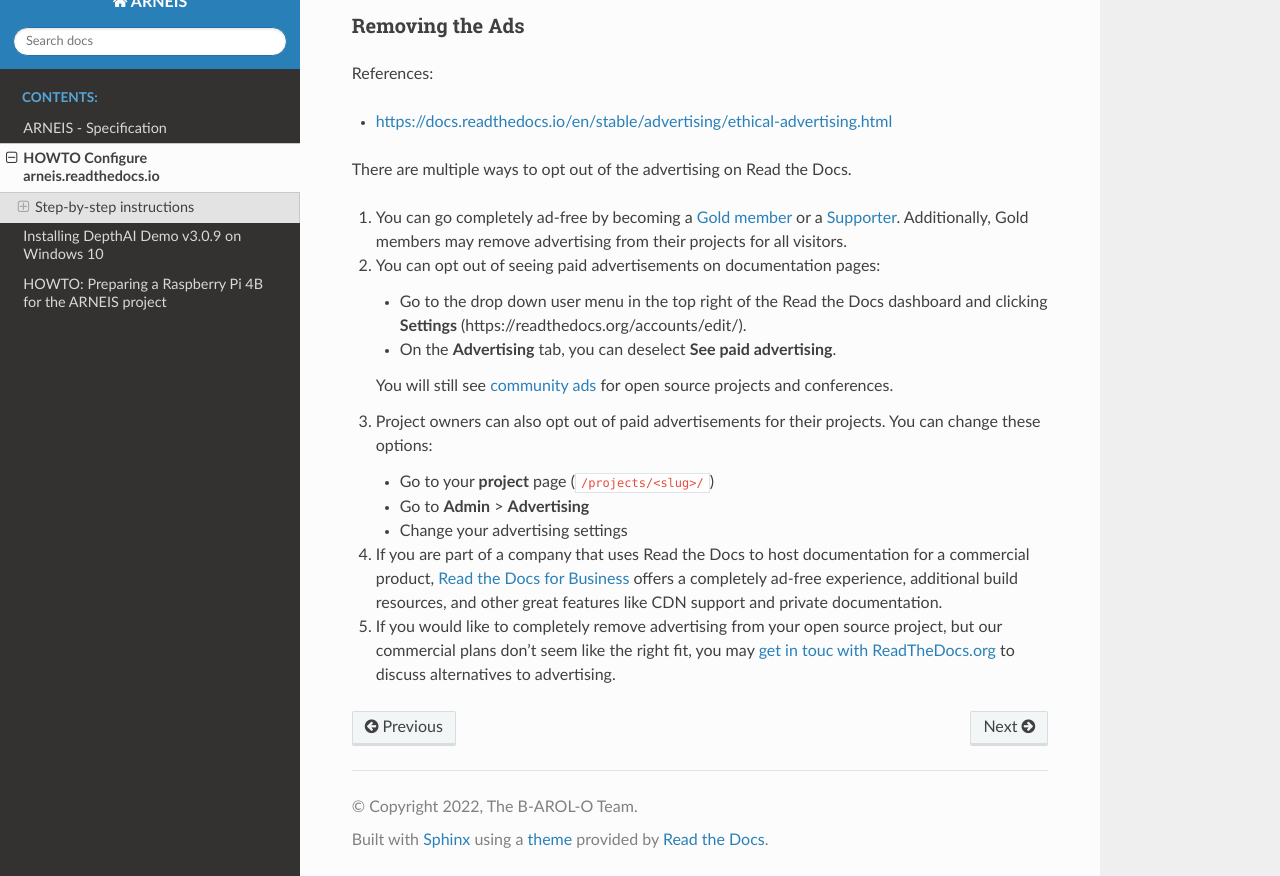
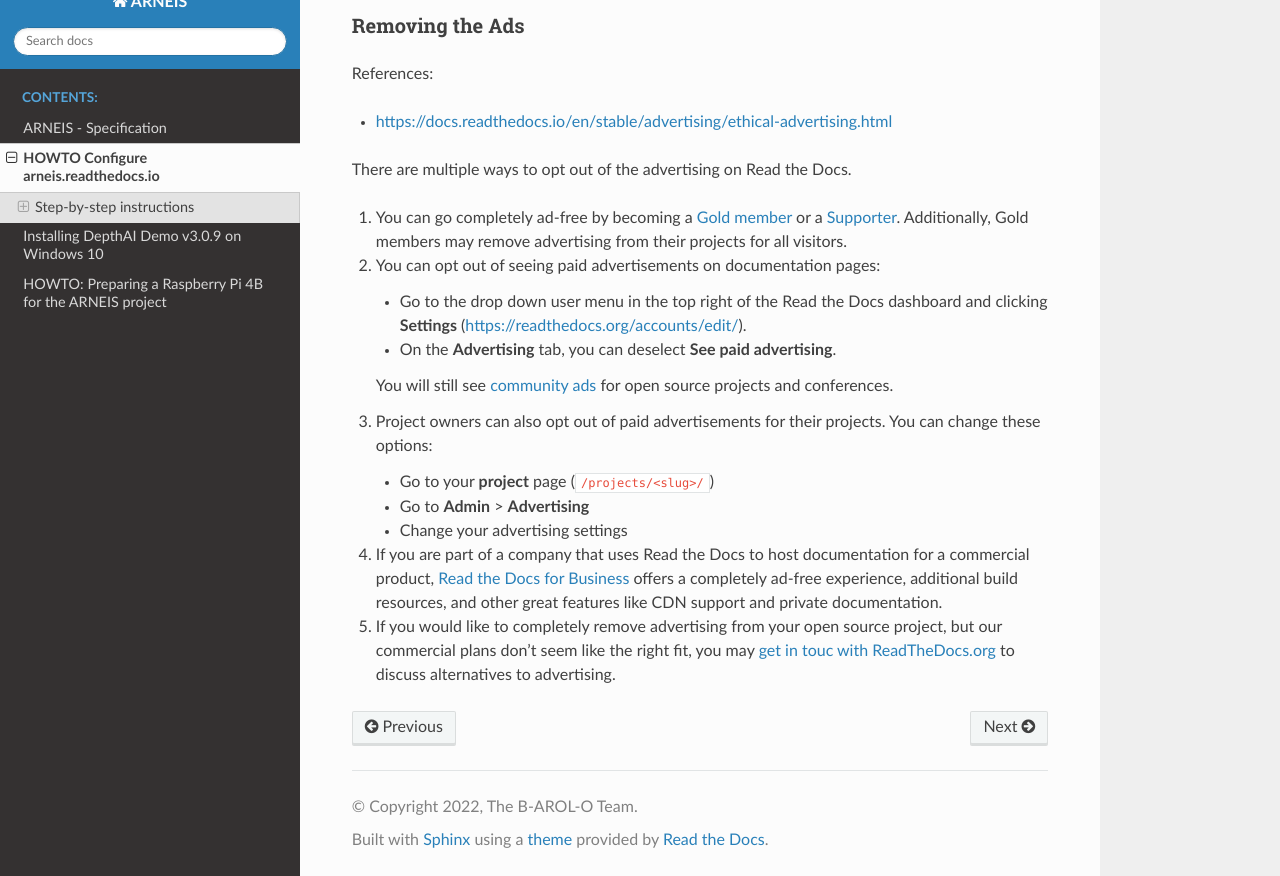
Before and after one commit to B-AROL-O/ARNEIS, a Sphinx documentation site: the page built from docs/howto/howto-configure-arneis-readthedocs-io.md, in a window 1280 px wide and 900 px high, scrolled down 7632 px, cut to the strip 24-900 px from the top of the window. Built offline with Sphinx 7.4.7 and the Read the Docs theme 2.0.0, drawn with Linux system fonts in a browser that asks for light colours.

Commit message:
Fix markdownlint error
Signed-off-by: Macario Gianpaolo <gmacario@gmail.com>

```diff
--- a/docs/howto/howto-configure-arneis-readthedocs-io.md
+++ b/docs/howto/howto-configure-arneis-readthedocs-io.md
@@ -242,7 +242,7 @@
    Additionally, Gold members may remove advertising from their projects for all visitors.
 
 2. You can opt out of seeing paid advertisements on documentation pages:
-   * Go to the drop down user menu in the top right of the Read the Docs dashboard and clicking **Settings** (https://readthedocs.org/accounts/edit/).
+   * Go to the drop down user menu in the top right of the Read the Docs dashboard and clicking **Settings** (<https://readthedocs.org/accounts/edit/>).
    * On the **Advertising** tab, you can deselect **See paid advertising**.
 
    You will still see [community ads](https://docs.readthedocs.io/en/stable/advertising/ethical-advertising.html#community-ads) for open source projects and conferences.
```
